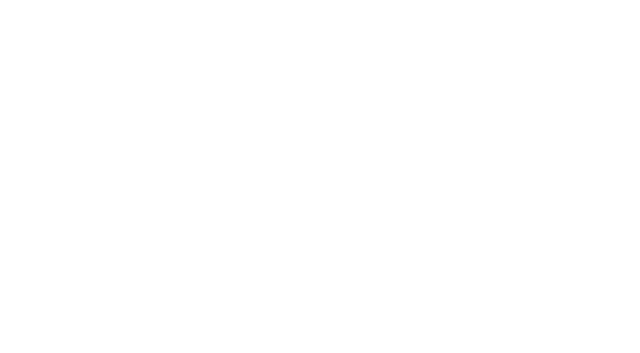
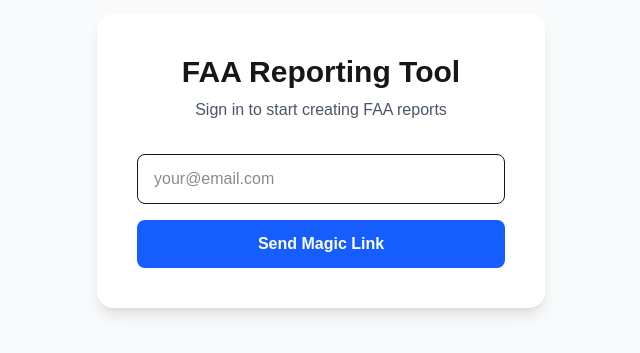
Before and after one commit to iMubGit/faa-report-mvp, a Next.js app: page / in a window 1280 px wide. Before the commit this address had no page. Shown: the part 239-592 px from the top of the page, without its empty margins (319-959 px from the left). Built offline with nearby package versions, Linux system fonts and the light colour scheme; no server answers.

Commit message:
Clean overwrite: Fix redirect and login files in VS Code

```diff
--- a/src/app/page.tsx
+++ b/src/app/page.tsx
@@ -1,5 +1,43 @@
-import { redirect } from 'next/navigation'
+import { supabase } from '@/lib/supabase'
+import { useState } from 'react'
 
-export default function Home() {
-  redirect('/login')
+export default function LoginPage() {
+  const [email, setEmail] = useState('')
+  const [message, setMessage] = useState('')
+
+  async function signIn() {
+    setMessage('Sending magic link…')
+    const { error } = await supabase.auth.signInWithOtp({
+      email,
+      options: { emailRedirectTo: 'https://faa-mvp.vercel.app/dashboard' }
+    })
+    if (error) setMessage('Error: ' + error.message)
+    else setMessage('Check your email! Click the link to sign in.')
+  }
+
+  return (
+    <div className="min-h-screen bg-gray-50 flex items-center justify-center">
+      <div className="bg-white p-10 rounded-2xl shadow-lg max-w-md w-full">
+        <h1 className="text-3xl font-bold text-center mb-2">FAA Reporting Tool</h1>
+        <p className="text-center text-gray-600 mb-8">Sign in to start creating FAA reports</p>
+
+        <input
+          type="email"
+          placeholder="your@email.com"
+          value={email}
+          onChange={(e) => setEmail(e.target.value)}
+          className="w-full px-4 py-3 border rounded-lg mb-4 focus:outline-none focus:ring-2 focus:ring-blue-500"
+        />
+
+        <button
+          onClick={signIn}
+          className="w-full bg-blue-600 text-white py-3 rounded-lg font-semibold hover:bg-blue-700 transition"
+        >
+          Send Magic Link
+        </button>
+
+        {message && <p className="mt-6 text-center text-sm">{message}</p>}
+      </div>
+    </div>
+  )
 }
```
